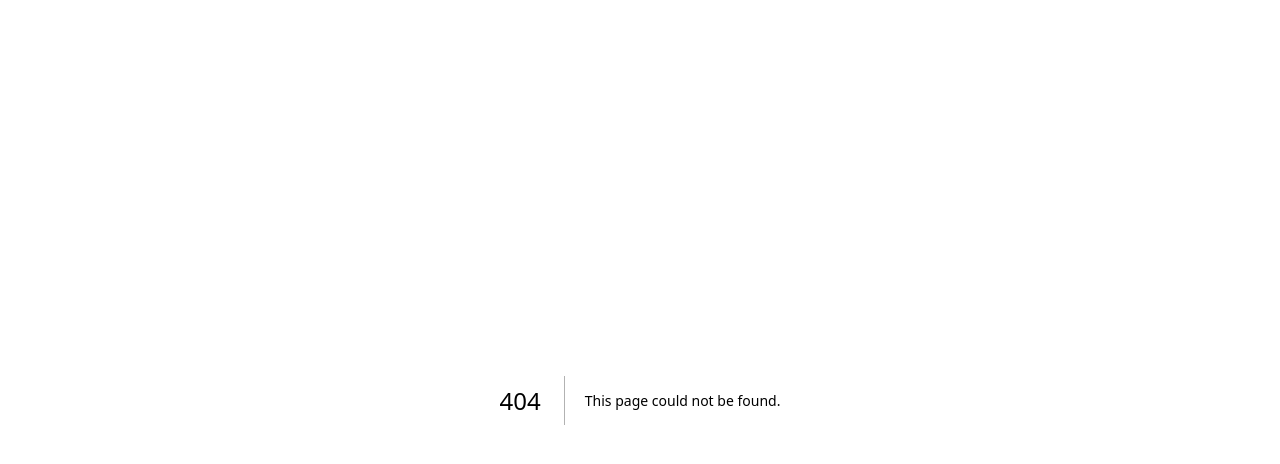
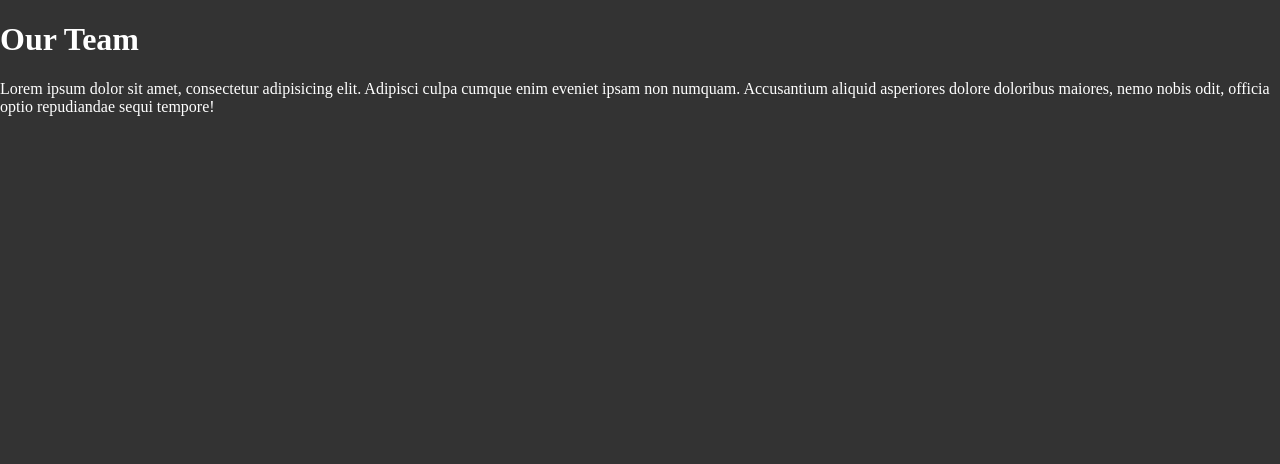
Before and after one commit to Annie-Huang/next-13-crash-course, a Next.js app: page /about/team in a window 1280 px wide. Before the commit this address had no page. Shown: the top 464 px of the page. Built offline with nearby package versions, Linux system fonts and the light colour scheme.

Commit message:
How to create nested route page -> keep creating folder and have a page.jsx inside.

```diff
--- /dev/null
+++ b/app/about/team/page.jsx
@@ -0,0 +1,15 @@
+const TeamPage = () => {
+  return (
+    <div>
+      <h1>Our Team</h1>
+      <p>
+        Lorem ipsum dolor sit amet, consectetur adipisicing elit. Adipisci culpa
+        cumque enim eveniet ipsam non numquam. Accusantium aliquid asperiores
+        dolore doloribus maiores, nemo nobis odit, officia optio repudiandae
+        sequi tempore!
+      </p>
+    </div>
+  );
+};
+
+export default TeamPage;
```
